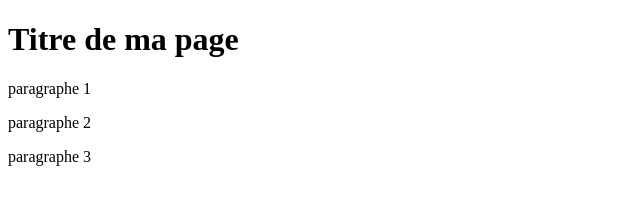
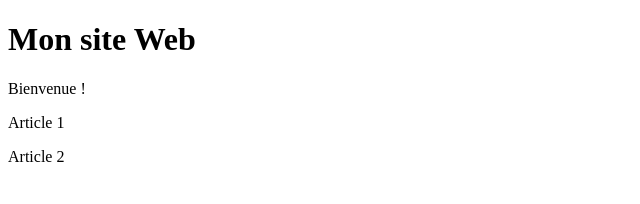
Before and after one commit to Joeredg/tutoGit, a plain HTML site: page index.html in a window 1280 px wide. Shown: the whole page, without its empty margins (0-640 px from the left). Drawn offline with Linux system fonts and the light colour scheme.

Commit message:
modification du contenu du projet

```diff
--- a/index.html
+++ b/index.html
@@ -6,9 +6,9 @@
     <title>Document</title>
 </head>
 <body>
-    <h1>Titre de ma page</h1>
-    <p>paragraphe 1</p>
-    <p>paragraphe 2</p>
-    <p>paragraphe 3</p>
+    <h1>Mon site Web</h1>
+    <p>Bienvenue !</p>
+    <p>Article 1</p>
+    <p>Article 2</p>
 </body>
 </html>
```
